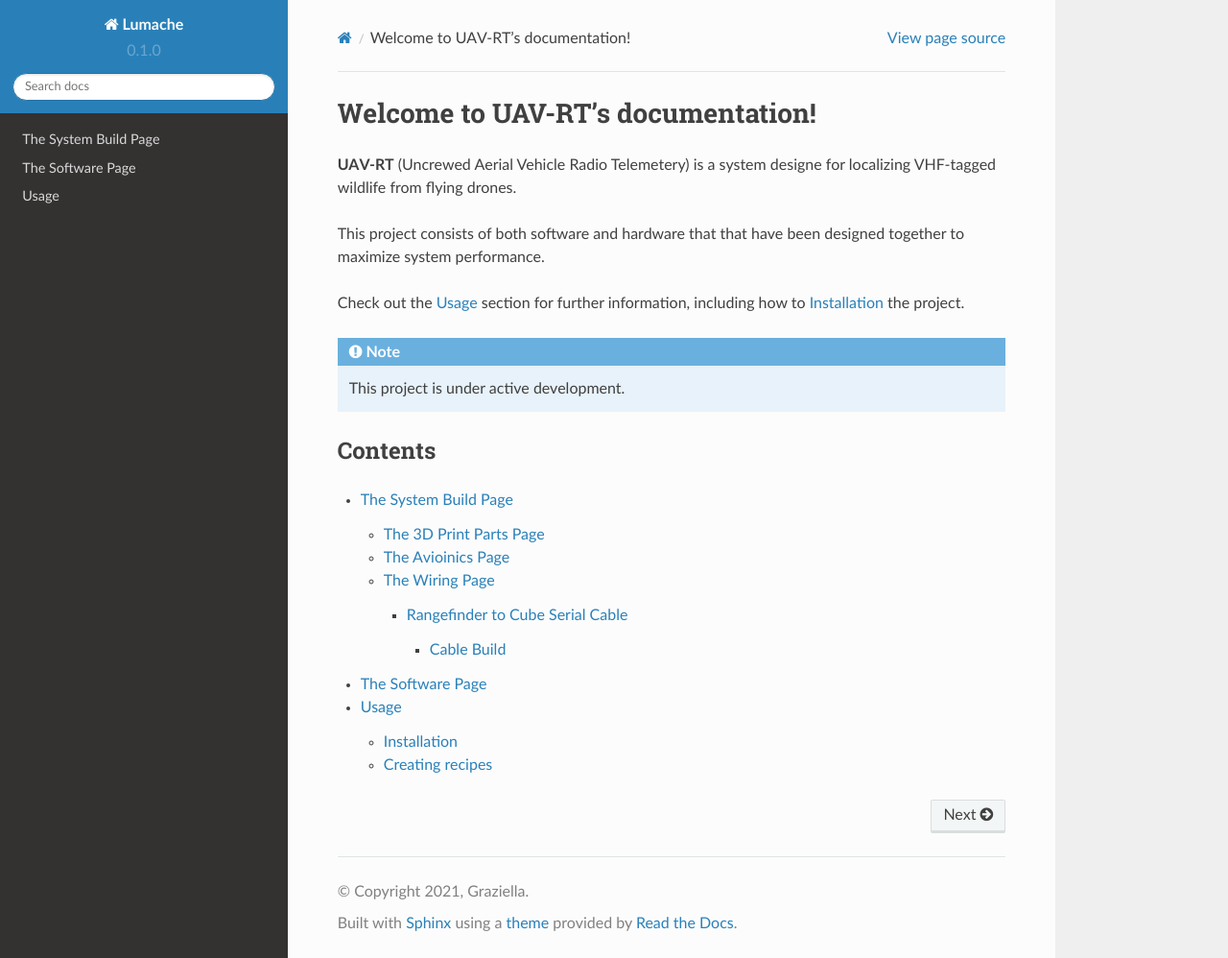
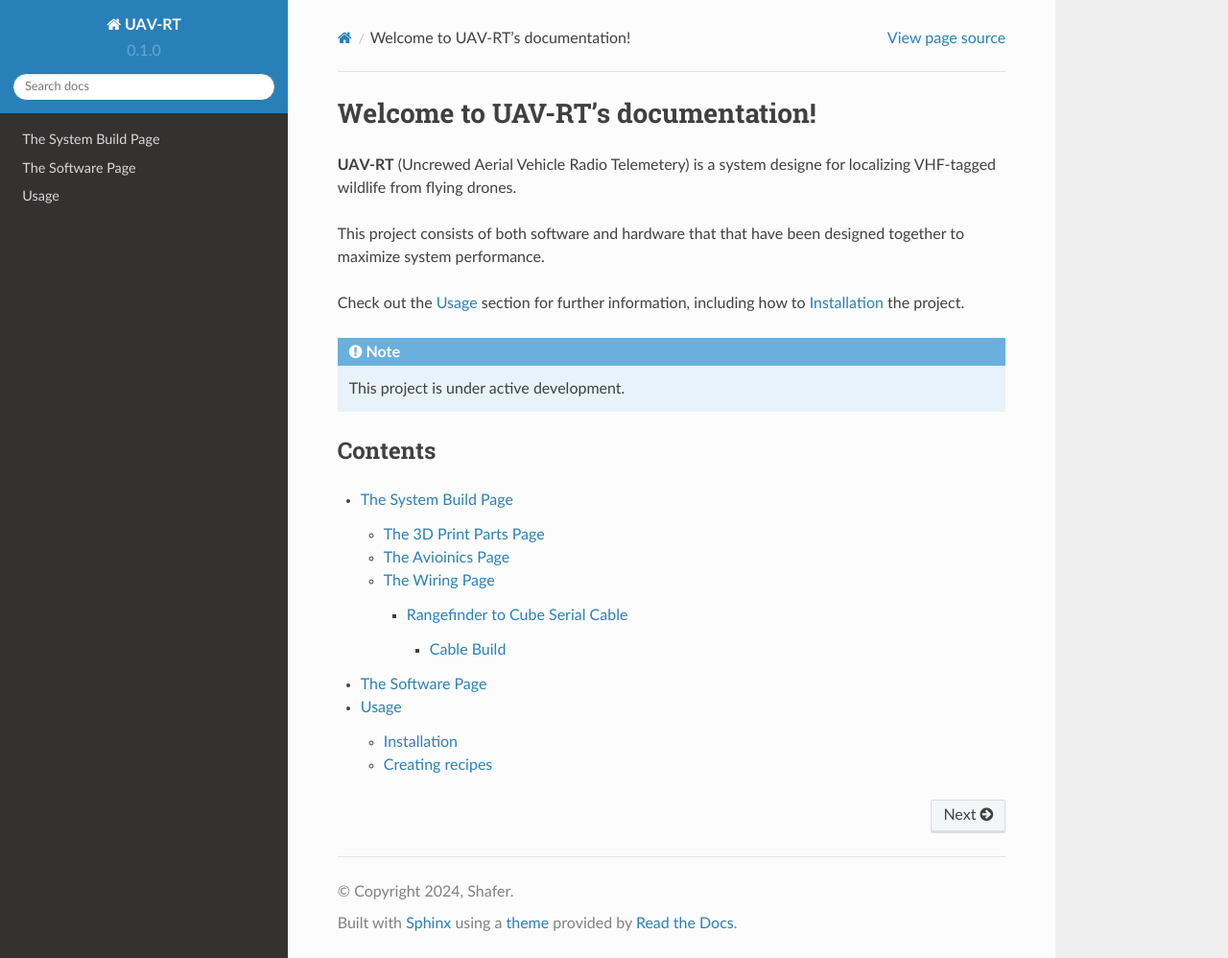
Before and after one commit to dynamic-and-active-systems-lab/uavrt_docs, a Sphinx documentation site: the page built from docs/source/index.rst, in a window 1280 px wide and 998 px high. Shown: the whole window at 96% size. Built offline with Sphinx 7.4.7 and the Read the Docs theme 2.0.0, drawn with Linux system fonts in a browser that asks for light colours.

Commit message:
changed config file to use uav-rt project name

```diff
--- a/docs/source/conf.py
+++ b/docs/source/conf.py
@@ -2,9 +2,9 @@
 
 # -- Project information
 
-project = 'Lumache'
-copyright = '2021, Graziella'
-author = 'Graziella'
+project = 'UAV-RT'
+copyright = '2024, Shafer'
+author = 'Shafer'
 
 release = '0.1'
 version = '0.1.0'
```
